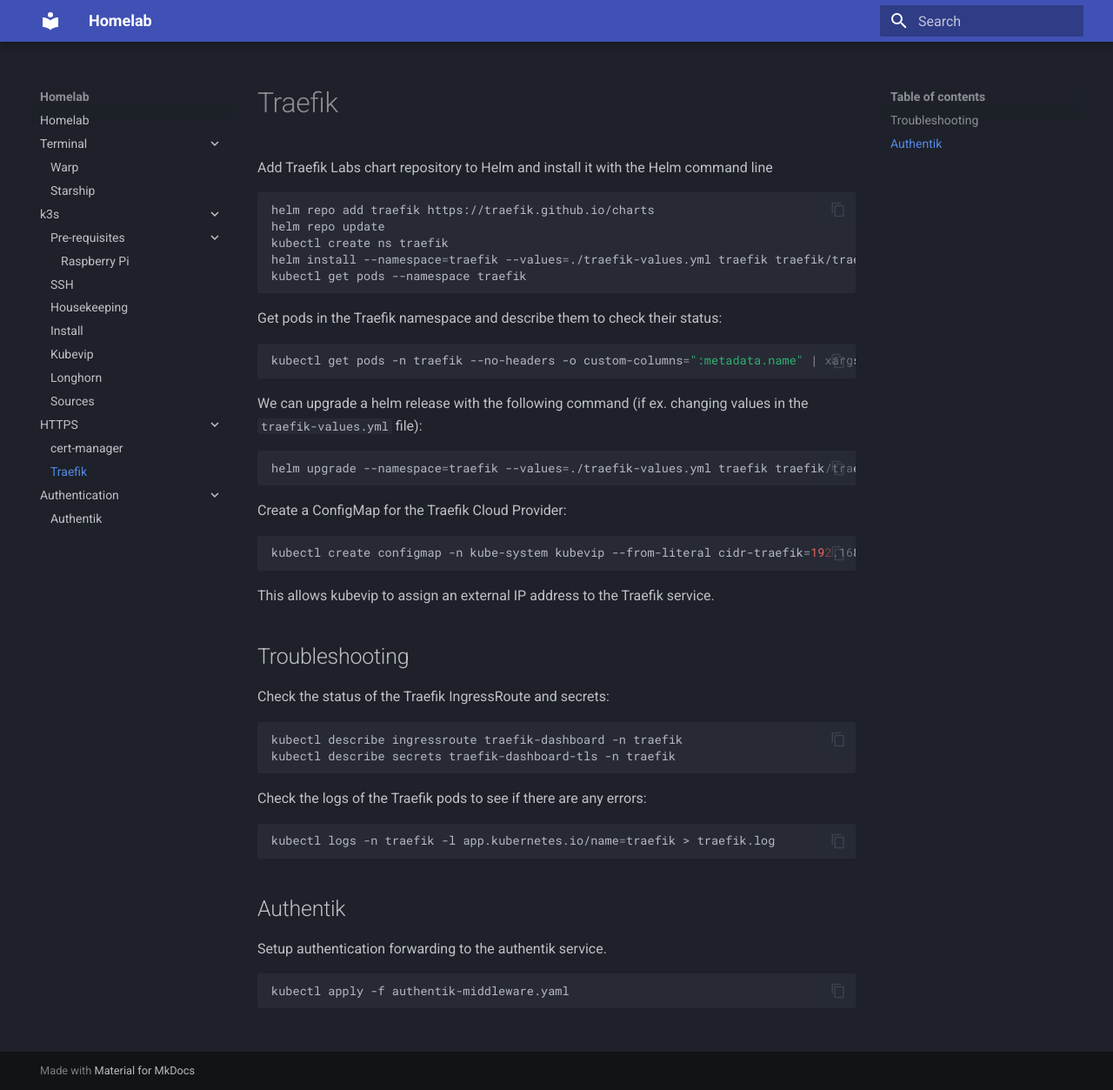
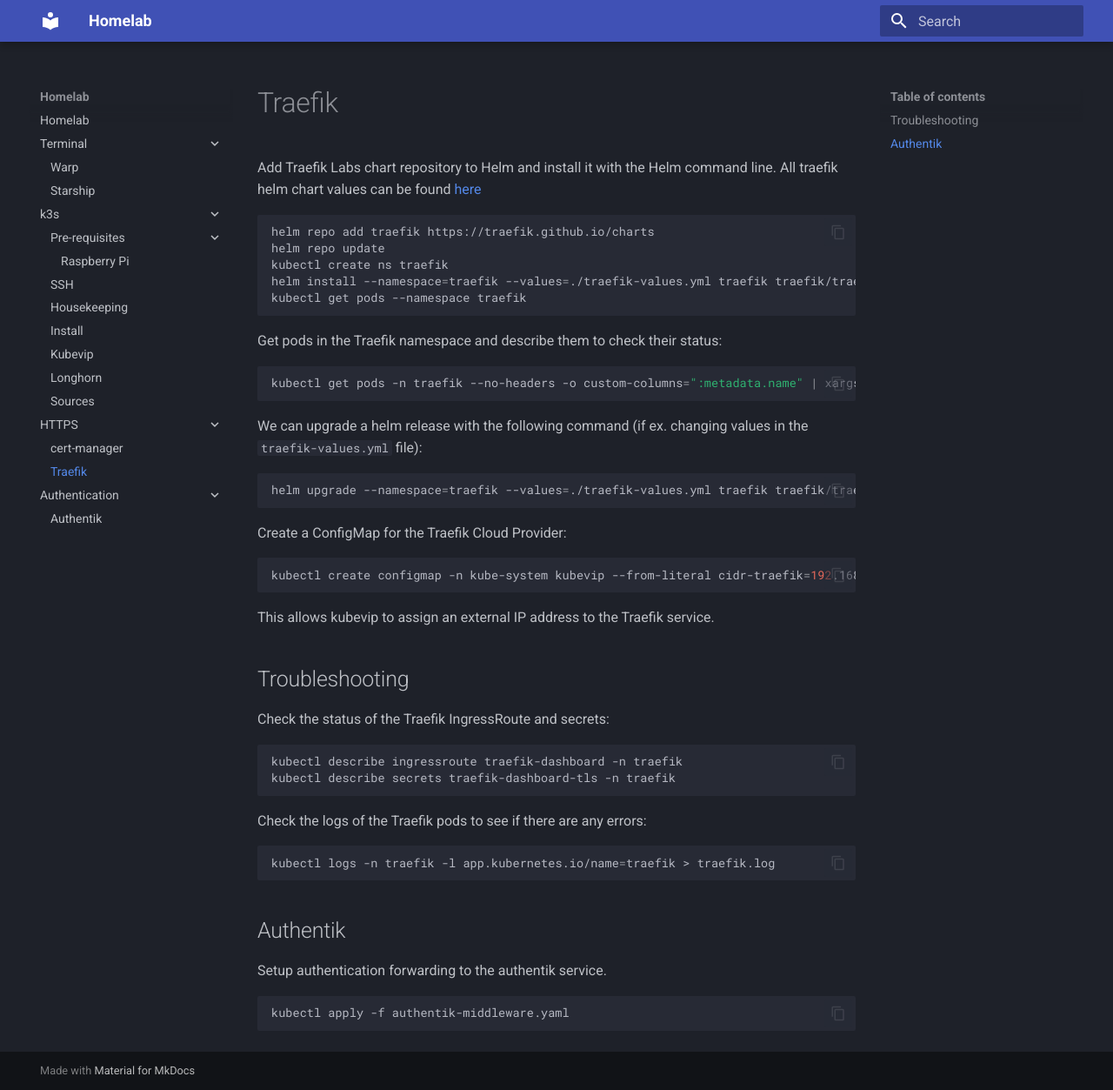
Before and after one commit to spaelling/homelab-pages, an MkDocs documentation site: the page built from docs/traefik/traefik.md, in a window 1280 px wide and 1253 px high. Shown: the whole window at 87% size. Built offline with MkDocs 1.6.1 and Material for MkDocs 9.7.7, drawn with Linux system fonts in a browser that asks for light colours.

Commit message:
docs: update Traefik installation instructions for clarity and completeness

````diff
--- a/docs/traefik/traefik.md
+++ b/docs/traefik/traefik.md
@@ -1,6 +1,6 @@
 # Traefik
 
-Add Traefik Labs chart repository to Helm and install it with the Helm command line
+Add Traefik Labs chart repository to Helm and install it with the Helm command line. All traefik helm chart values can be found [here](https://github.com/traefik/traefik-helm-chart/blob/master/traefik/values.yaml)
 
 ```bash
 helm repo add traefik https://traefik.github.io/charts
````
